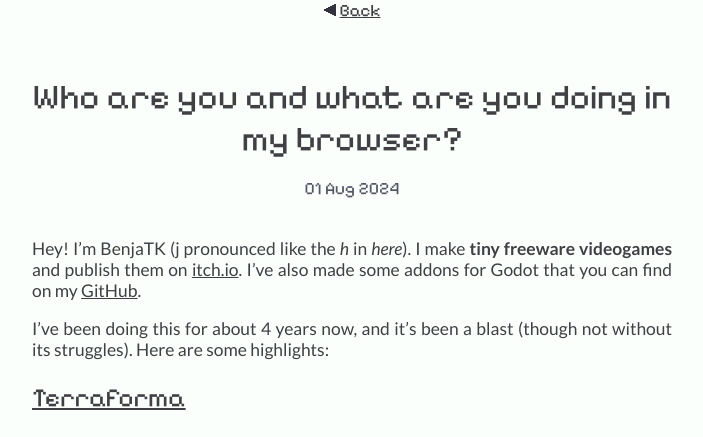
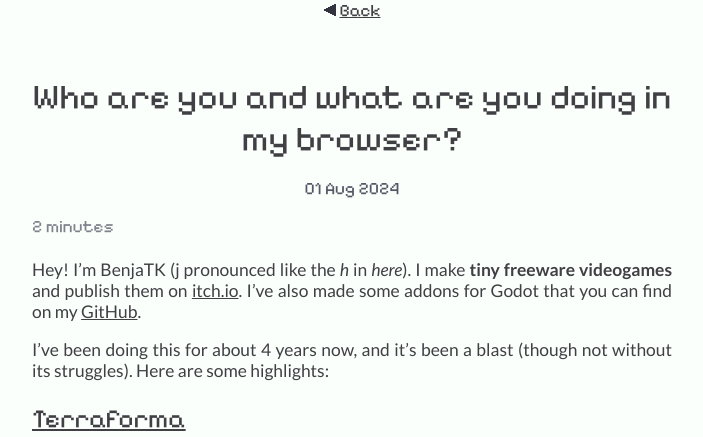
Before and after one commit to BenjaTK/benjatk.github.io, a Jekyll site: the page built from _posts/2024-08-01-whoareyou.md, in a window 1280 px wide. Shown: the top 437 px of the page, without its empty margins (288-991 px from the left). Built offline with Jekyll 4.4.1, drawn with Linux system fonts in a browser that asks for light colours.

Commit message:
Add reading time from https://jekyllcodex.org/without-plugin/reading-time-indicator/#

```diff
--- /dev/null
+++ b/_includes/reading-time.html
@@ -0,0 +1,6 @@
+{% capture words %}
+{{ content | number_of_words | minus: 180 }}
+{% endcapture %}
+{% unless words contains '-' %}
+{{ words | plus: 150 | divided_by: 150 | append: ' minutes' }}
+{% endunless %}
--- a/_layouts/post.html
+++ b/_layouts/post.html
@@ -16,11 +16,14 @@
   <body>
     <img width="16" decoding="async" src="/assets/images/icons/back.png" class="crips-edges"><a class="back-button" href="/blog.html" >Back</a>
     <br>
-    <h1 class="post-header center-block">{{ page.title }}</h1>
-    <br>
-    <p class="post-date center-block">{{ page.date | date_to_string }}</p>
-    <div class="content post-content">
-        {{ content }}
+      <div class="post">
+      <h1 class="post-header center-block">{{ page.title }}</h1>
+      <br>
+      <p class="post-date center-block">{{ page.date | date_to_string }}</p>
+      <p class="reading-time">{% include reading-time.html %}</p>
+      <div class="content post-content">
+          {{ content }}
+      </div>
     </div>
   </body>
 </html>
--- a/_sass/main.scss
+++ b/_sass/main.scss
@@ -34,9 +34,7 @@ body {
     margin-top: 0;
 }
 
-.post-date {
-    color: #565766;
-}
+
 
 .float-right {
     float: right;
@@ -67,24 +65,38 @@ body {
     margin: auto;
 }
 
+.post {
+    max-width: 40rem;
+    display: inline-block;
+    align-self: center;
+}
+
+.post-date {
+    color: #565766;
+}
+
 .post-header {
     padding-top: 32px;
-    max-width: 40rem;
     margin-bottom: 0;
+}
+
+.reading-time {
+    color: #565766;
+    opacity: 0.75;
+    text-align: left;
+    padding: 0;
+    margin: 0;
 }
 
 .post-content {
     transition-duration: 0.1s;
-    max-width: 40rem;
     text-align: justify;
     font-family: 'Lato', sans-serif;
     font-weight: 500;
 }
 
 .post-content img {
-
     max-width: 40rem;
-
     height: auto;
     display: block;
     margin-left: auto;
@@ -96,8 +108,9 @@ body {
         width: 100%;
     }
 
-    .post-content {
-        padding: 1rem;
+    .post {
+        padding-left: 1rem;
+        padding-right: 1rem;
     }
 }
 
```
